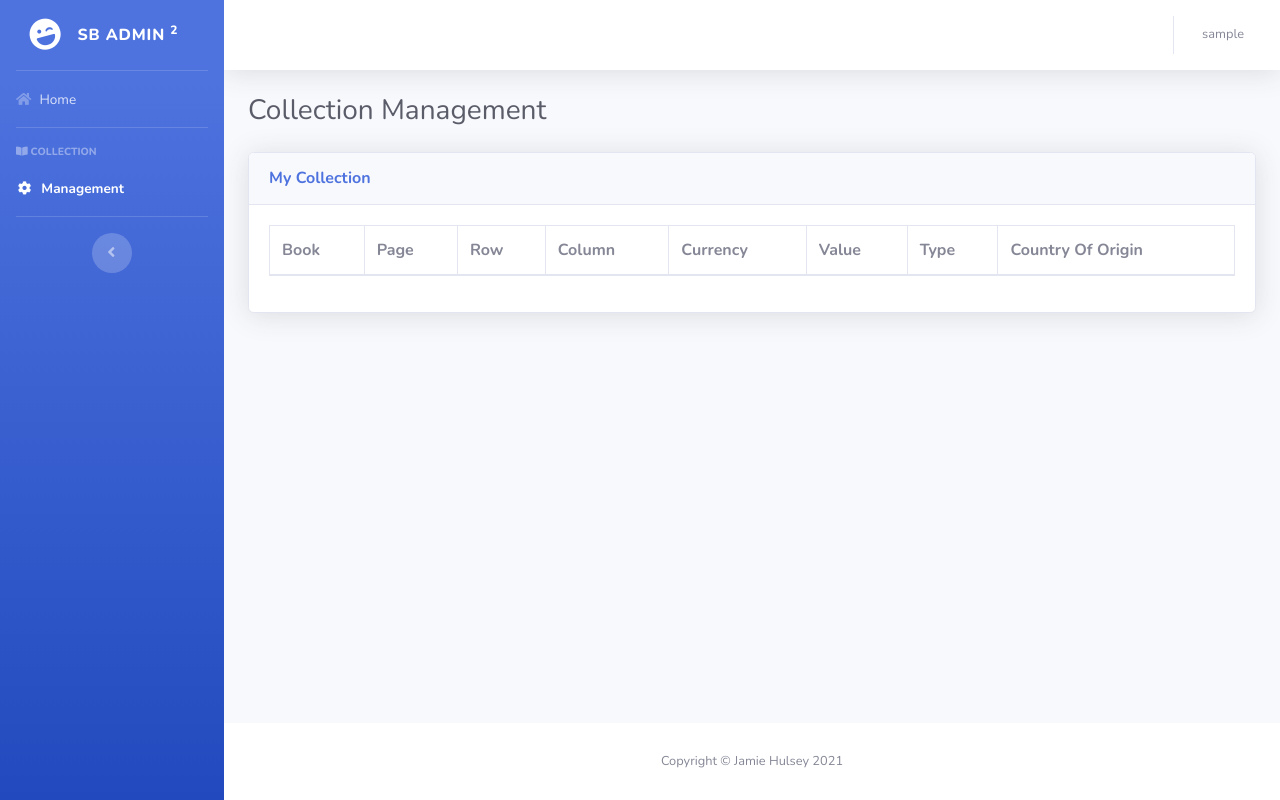
After one commit to kaido1224/currencytracker, a Django app: page /collection in a window 1280 px wide. The commit adds this page. Run offline with Django 3.2, Linux system fonts and the light colour scheme; the visitor is signed in with stand-in values (Sample User, id 1); lists and menus that the app fills with data are empty; some libraries are stand-ins or nearby versions.

Commit message:
Add collection management page.

```diff
--- /dev/null
+++ b/myapp/templates/collection.html
@@ -0,0 +1,38 @@
+{% extends "nav.html" %}
+{% block pageheader %}
+    <h1 class="h3 mb-4 text-gray-800">Collection Management</h1>
+{% endblock pageheader %}
+{% block content %}
+ <div class="container-fluid">
+     <div class="card shadow mb-4">
+        <div class="card-header py-3">
+            <h6 class="m-0 font-weight-bold text-primary">My Collection</h6>
+        </div>
+        <div class="card-body">
+            <div class="table-responsive">
+                <table class="table table-bordered" id="dataTable" width="100%" cellspacing="0">
+                    <thead>
+                        <tr>
+                            <th>Book</th>
+                            <th>Page</th>
+                            <th>Row</th>
+                            <th>Column</th>
+                            <th>Currency</th>
+                            <th>Value</th>
+                            <th>Type</th>
+                            <th>Country Of Origin</th>
+                        </tr>
+                    </thead>
+                    <tfoot>
+                        {% for line in results %}
+                            <tr>
+                            </tr>
+                        {% endfor %}
+                    </tfoot>
+                </table>
+            </div>
+        </div>
+     </div>
+</div>
+
+{% endblock content %}
--- a/myapp/templates/nav.html
+++ b/myapp/templates/nav.html
@@ -21,7 +21,7 @@
         <!-- Nav Item - Dashboard -->
         <li class="nav-item">
             <a class="nav-link" href="{% url 'myapp:index' %}">
-                <i class="fas fa-fw fa-tachometer-alt"></i>
+                <i class="fas fa-home"></i>
                 <span>Home</span></a>
         </li>
 
@@ -30,42 +30,13 @@
 
         <!-- Heading -->
         <div class="sidebar-heading">
-            Interface
+            <i class="fas fa-book-open"></i> Collection
         </div>
 
-        <!-- Nav Item - Pages Collapse Menu -->
         <li class="nav-item">
-            <a class="nav-link collapsed" href="#" data-toggle="collapse" data-target="#collapseTwo"
-                aria-expanded="true" aria-controls="collapseTwo">
+            <a class="nav-link" href="{% url 'myapp:collection' %}">
                 <i class="fas fa-fw fa-cog"></i>
-                <span>Components</span>
-            </a>
-            <div id="collapseTwo" class="collapse" aria-labelledby="headingTwo" data-parent="#accordionSidebar">
-                <div class="bg-white py-2 collapse-inner rounded">
-                    <h6 class="collapse-header">Custom Components:</h6>
-                    <a class="collapse-item" href="buttons.html">Buttons</a>
-                    <a class="collapse-item" href="cards.html">Cards</a>
-                </div>
-            </div>
-        </li>
-
-        <!-- Nav Item - Utilities Collapse Menu -->
-        <li class="nav-item">
-            <a class="nav-link collapsed" href="#" data-toggle="collapse" data-target="#collapseUtilities"
-                aria-expanded="true" aria-controls="collapseUtilities">
-                <i class="fas fa-fw fa-wrench"></i>
-                <span>Utilities</span>
-            </a>
-            <div id="collapseUtilities" class="collapse" aria-labelledby="headingUtilities"
-                data-parent="#accordionSidebar">
-                <div class="bg-white py-2 collapse-inner rounded">
-                    <h6 class="collapse-header">Custom Utilities:</h6>
-                    <a class="collapse-item" href="utilities-color.html">Colors</a>
-                    <a class="collapse-item" href="utilities-border.html">Borders</a>
-                    <a class="collapse-item" href="utilities-animation.html">Animations</a>
-                    <a class="collapse-item" href="utilities-other.html">Other</a>
-                </div>
-            </div>
+                <span>Management</span></a>
         </li>
 
         <!-- Divider -->
--- a/myapp/urls.py
+++ b/myapp/urls.py
@@ -7,6 +7,7 @@ app_name = "myapp"
 
 urlpatterns = [
     path('', currency_views.IndexView.as_view(), name='index'),
+    path('collection', currency_views.CollectionView.as_view(), name="collection"),
 
     # Authorization pages.
     path('login/', currency_views.LoginView.as_view(), name='login'),
--- a/myapp/views.py
+++ b/myapp/views.py
@@ -16,6 +16,14 @@ from django.views.generic import FormView
 from django.views.generic import RedirectView
 
 from myapp.forms import LoginForm
+
+
+class CollectionView(LoginRequiredMixin, View):
+    t = "collection.html"
+
+    def get(self, request):
+        ctx = {}
+        return render(request, self.t, ctx)
 
 
 class IndexView(LoginRequiredMixin, View):
```
